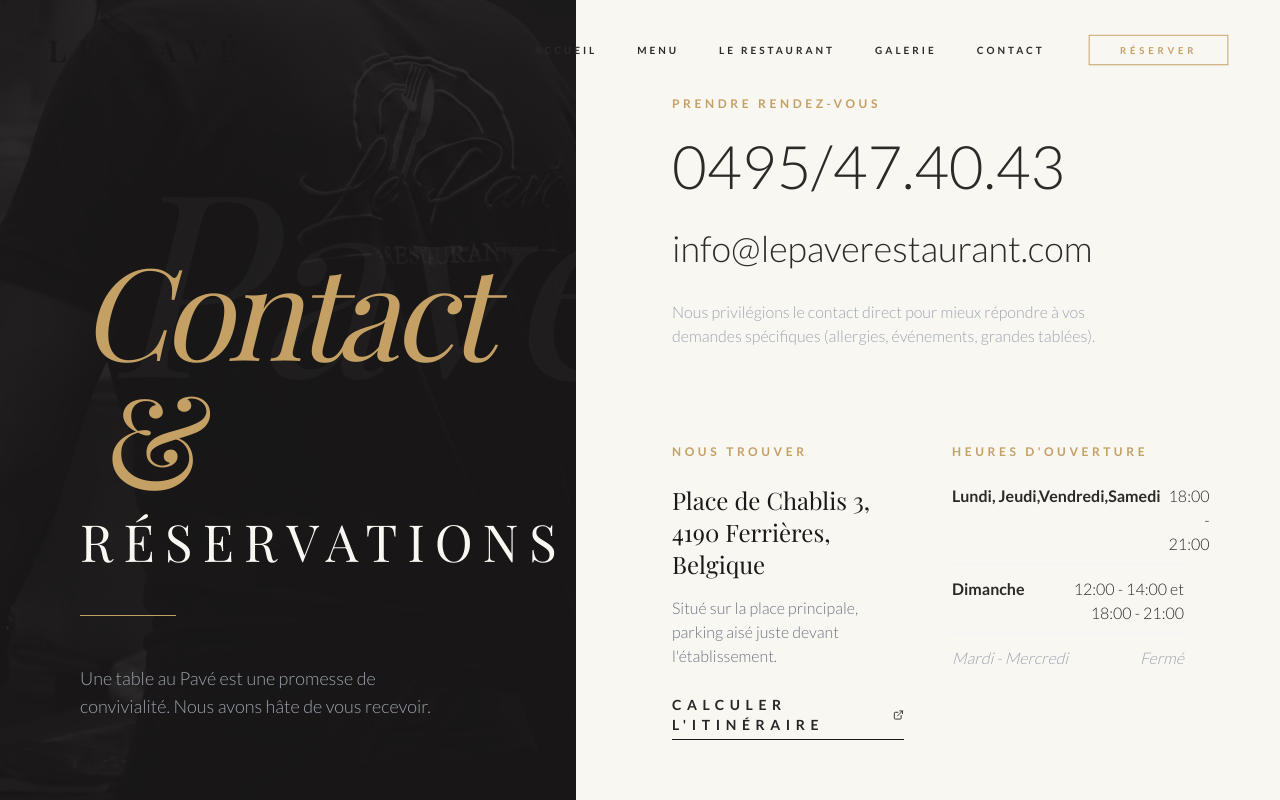
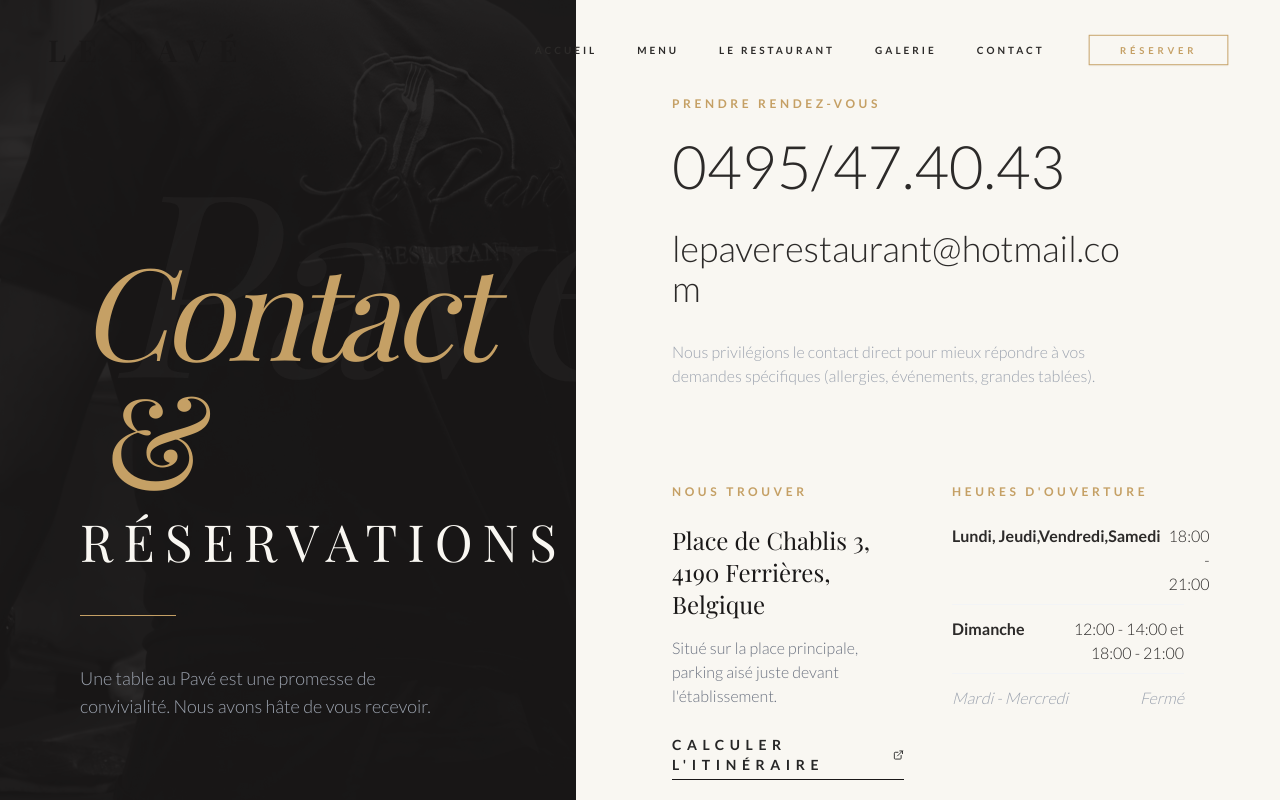
Before and after one commit to Eddyzzero/Restaurant_le_pave, a React (Vite) app: page /contact in a window 1280 px wide. Shown: the top 800 px of the page. Built offline with nearby package versions, Linux system fonts and the light colour scheme; a web font is replaced by a local one.

Commit message:
fix: update restaurant contact email address in constants

```diff
--- a/constants.ts
+++ b/constants.ts
@@ -4,7 +4,7 @@ export const RESTAURANT_INFO = {
   name: "Le Pavé",
   address: "Place de Chablis 3, 4190 Ferrières, Belgique",
   phone: "0495/47.40.43",
-  email: "info@lepaverestaurant.com",
+  email: "lepaverestaurant@hotmail.com",
   hours: "Ouvert du jeudi au lundi",
   paymentMethods: ["Espèces", "Bancontact"]
 };
```
